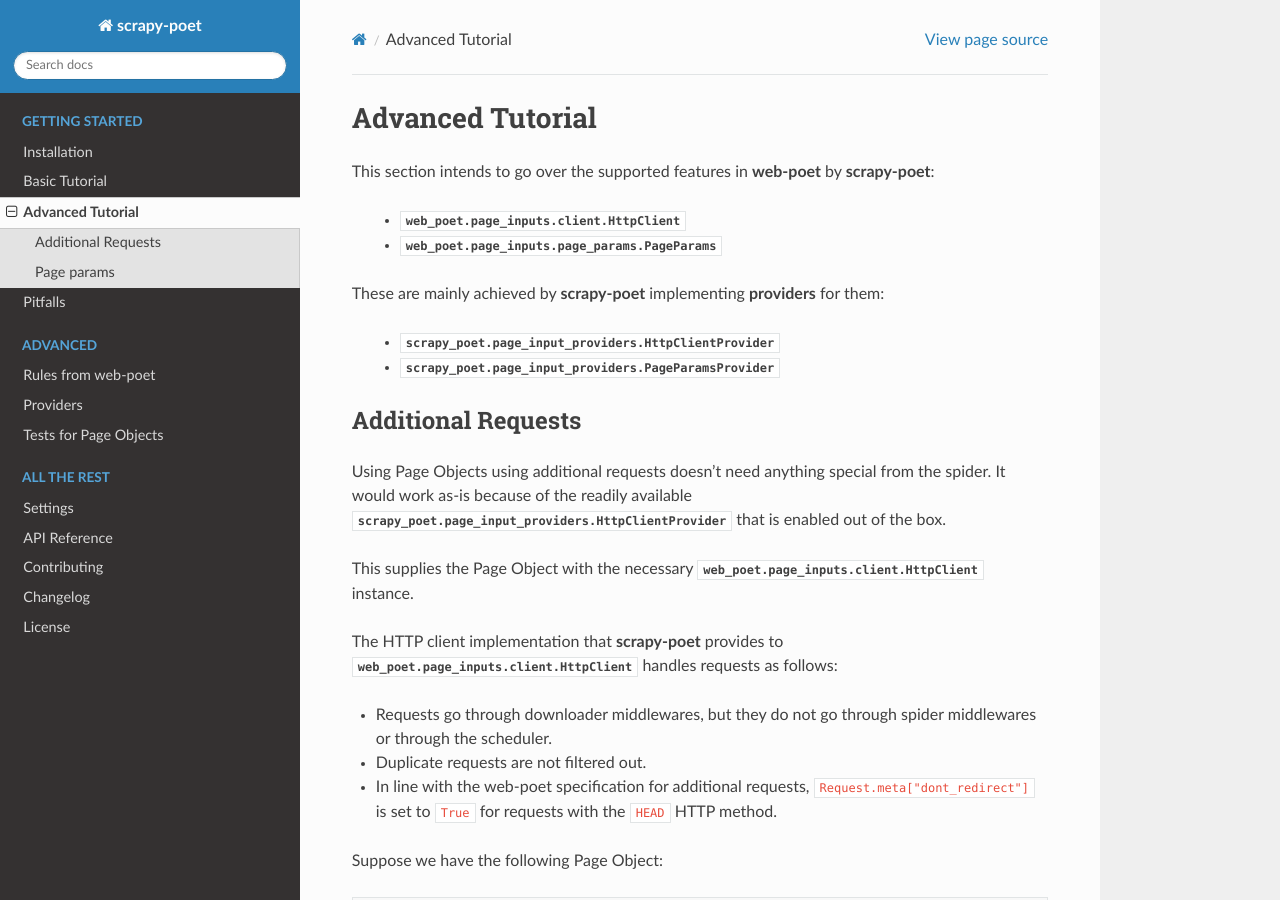
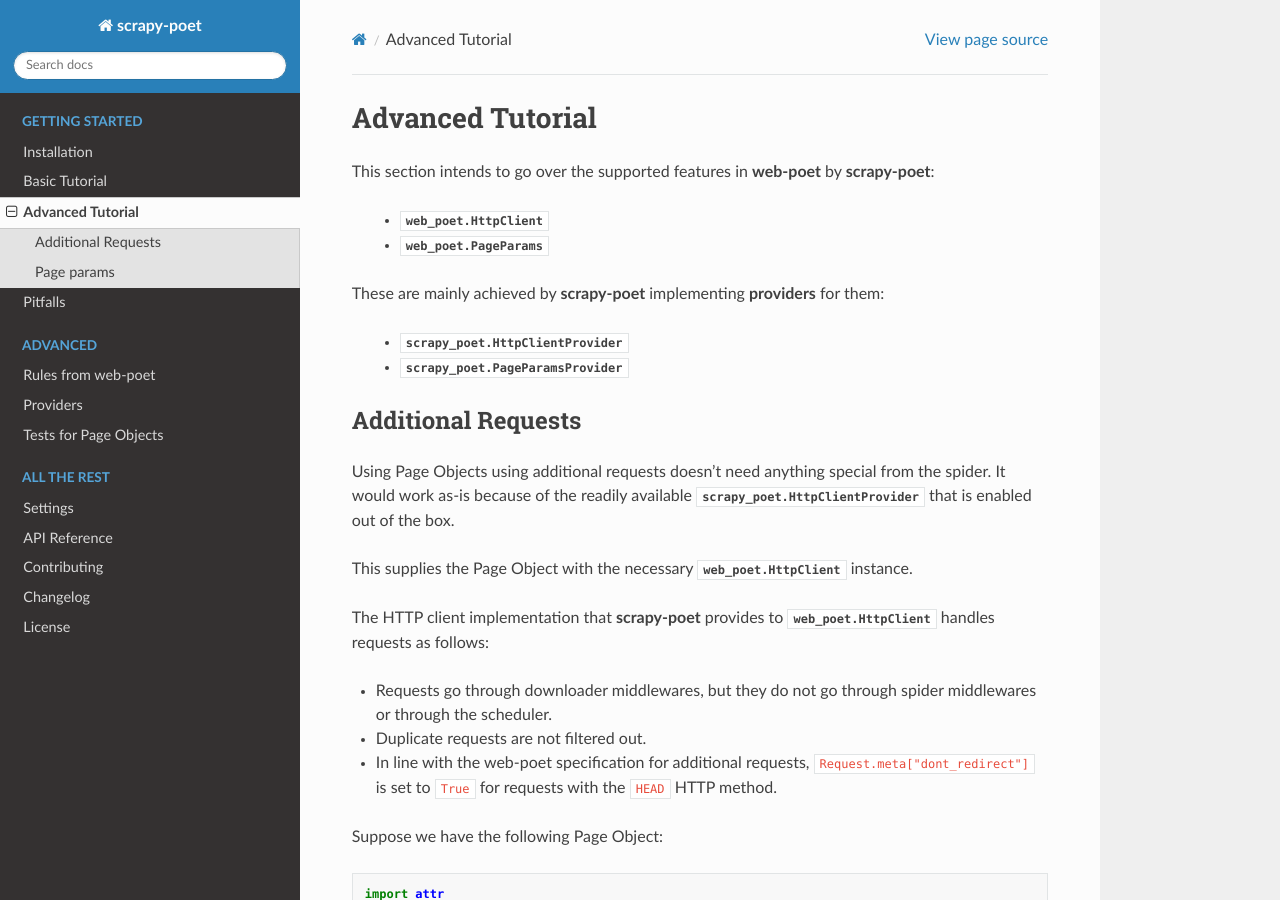
Before and after one commit to scrapinghub/scrapy-poet, a Sphinx documentation site: the page built from docs/intro/advanced-tutorial.rst, in a window 1280 px wide and 900 px high. Built offline with Sphinx 7.4.7 and the Read the Docs theme 2.0.0, drawn with Linux system fonts in a browser that asks for light colours; the version number could not be read and is left out; some of the changed text lies outside the part shown.

Commit message:
show shorter paths in some components

```diff
--- a/docs/intro/advanced-tutorial.rst
+++ b/docs/intro/advanced-tutorial.rst
@@ -7,13 +7,13 @@
 This section intends to go over the supported features in **web-poet** by
 **scrapy-poet**:
 
-    * :class:`web_poet.page_inputs.client.HttpClient`
-    * :class:`web_poet.page_inputs.page_params.PageParams`
+    * :class:`web_poet.HttpClient <web_poet.page_inputs.client.HttpClient>`
+    * :class:`web_poet.PageParams <web_poet.page_inputs.page_params.PageParams>`
 
 These are mainly achieved by **scrapy-poet** implementing **providers** for them:
 
-    * :class:`scrapy_poet.page_input_providers.HttpClientProvider`
-    * :class:`scrapy_poet.page_input_providers.PageParamsProvider`
+    * :class:`scrapy_poet.HttpClientProvider <scrapy_poet.page_input_providers.HttpClientProvider>`
+    * :class:`scrapy_poet.PageParamsProvider <scrapy_poet.page_input_providers.PageParamsProvider>`
 
 .. _intro-additional-requests:
 
@@ -22,14 +22,15 @@
 
 Using Page Objects using additional requests doesn't need anything special from
 the spider. It would work as-is because of the readily available
-:class:`scrapy_poet.page_input_providers.HttpClientProvider` that is enabled
-out of the box.
+:class:`scrapy_poet.HttpClientProvider <scrapy_poet.page_input_providers.HttpClientProvider>`
+that is enabled out of the box.
 
 This supplies the Page Object with the necessary
-:class:`web_poet.page_inputs.client.HttpClient` instance.
+:class:`web_poet.HttpClient <web_poet.page_inputs.client.HttpClient>` instance.
 
 The HTTP client implementation that **scrapy-poet** provides to
-:class:`web_poet.page_inputs.client.HttpClient` handles requests as follows:
+:class:`web_poet.HttpClient <web_poet.page_inputs.client.HttpClient>` handles
+requests as follows:
 
 -   Requests go through downloader middlewares, but they do not go through
     spider middlewares or through the scheduler.
@@ -100,8 +101,8 @@
 Page params
 ===========
 
-Using :class:`web_poet.page_inputs.page_params.PageParams` allows the Scrapy
-spider to pass any arbitrary information into the Page Object.
+Using :class:`web_poet.PageParams <web_poet.page_inputs.page_params.PageParams>`
+allows the Scrapy spider to pass any arbitrary information into the Page Object.
 
 Suppose we update the earlier Page Object to control the additional request.
 This basically acts as a switch to update the behavior of the Page Object:
@@ -135,9 +136,10 @@
 
 Passing the ``enable_extracting_all_images`` page parameter from the spider
 into the Page Object can be achieved by using
-:attr:`scrapy.http.Request.meta` attribute. Specifically, any ``dict`` value
-inside the ``page_params`` parameter inside :attr:`scrapy.http.Request.meta`
-will be passed into :class:`web_poet.page_inputs.page_params.PageParams`.
+:attr:`scrapy.Request.meta <scrapy.http.Request.meta>` attribute. Specifically,
+any ``dict`` value inside the ``page_params`` parameter inside
+:attr:`scrapy.Request.meta <scrapy.http.Request.meta>` will be passed into
+:class:`web_poet.PageParams <web_poet.page_inputs.page_params.PageParams>`.
 
 Let's see it in action:
 
--- a/docs/providers.rst
+++ b/docs/providers.rst
@@ -20,10 +20,11 @@
 ==================
 
 Providers are responsible for building dependencies needed by Injectable
-objects. A good example would be the
-:class:`scrapy_poet.page_input_providers.HttpResponseProvider`, which builds and
-provides a :class:`web_poet.page_inputs.http.HttpResponse` instance for Injectables
-that need it, like the :class:`web_poet.pages.WebPage`.
+objects. A good example would be the :class:`scrapy_poet.HttpResponseProvider
+<scrapy_poet.page_input_providers.HttpResponseProvider>`, which builds and
+provides a :class:`web_poet.HttpResponse <web_poet.page_inputs.http.HttpResponse>`
+instance for Injectables that need it, like the :class:`web_poet.WebPage
+<web_poet.pages.WebPage>`.
 
 .. code-block:: python
 
@@ -55,7 +56,7 @@
 :class:`~.PageObjectInputProvider`.
 
 Please, check the docs provided in the following API reference for more details:
-:class:`scrapy_poet.page_input_providers.PageObjectInputProvider`.
+:class:`~.PageObjectInputProvider`.
 
 
 Cache Suppport in Providers
@@ -145,9 +146,10 @@
 .. note::
 
     The providers in :const:`scrapy_poet.DEFAULT_PROVIDERS`,
-    which includes a provider for :class:`web_poet.page_inputs.http.HttpResponse`,
-    are always included by default. You can disable any of them by listing it
-    in the configuration with the priority `None`.
+    which includes a provider for :class:`web_poet.HttpResponse
+    <web_poet.page_inputs.http.HttpResponse>`, are always included by default.
+    You can disable any of them by listing it in the configuration with the
+    priority `None`.
 
 Ignoring requests
 =================
@@ -279,9 +281,9 @@
 
     The code above is just for example purposes. If you need to use
     :class:`scrapy.http.Response` instances in your Page Objects, use built-in
-    :class:`web_poet.pages.WebPage` — it has ``response`` attribute with
-    :class:`web_poet.page_inputs.http.HttpResponse`; no additional configuration
-    is needed, as there is :class:`scrapy_poet.page_input_providers.HttpResponseProvider`
+    :class:`web_poet.WebPage <web_poet.pages.WebPage>` — it has ``response``
+    attribute with :class:`web_poet.HttpResponse <web_poet.page_inputs.http.HttpResponse>`;
+    no additional configuration is needed, as there is :class:`~.HttpResponseProvider`
     enabled in ``scrapy-poet`` by default.
 
 Requests concurrency
```
Also changed, not shown: docs/intro/basic-tutorial.rst (+7 -5 lines), docs/intro/pitfalls.rst (+10 -10 lines), docs/rules-from-web-poet.rst (+19 -16 lines), 4 other files.
